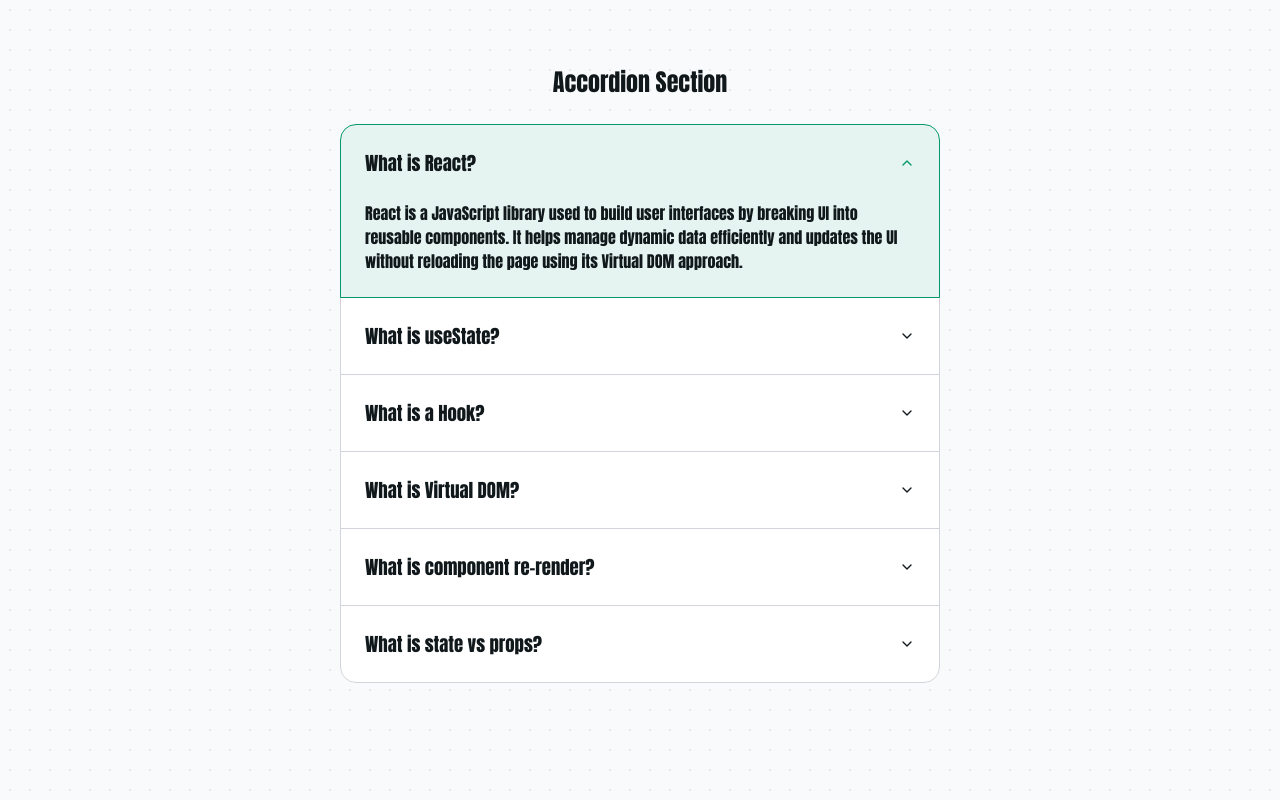
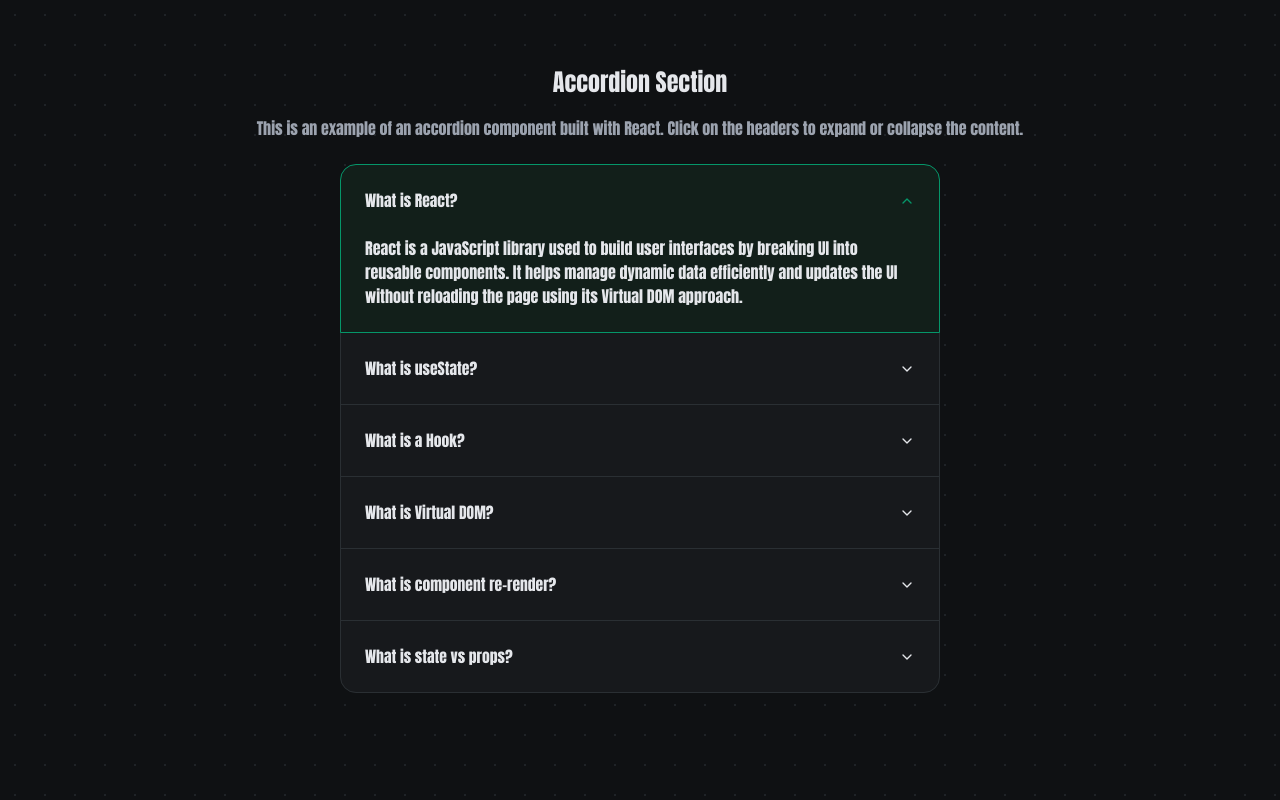
Before and after one commit to farhan-6710/accordion-component, a React (Vite) app: page / in a window 1280 px wide. Built offline with nearby package versions, Linux system fonts and the light colour scheme; a web font is replaced by a local one.

Commit message:
feat: implement dark mode toggle and enhance accordion component styling

```diff
--- a/index.html
+++ b/index.html
@@ -1,5 +1,5 @@
 <!doctype html>
-<html lang="en">
+<html lang="en" class="dark">
   <head>
     <meta charset="UTF-8" />
     <link rel="icon" type="image/svg+xml" href="/vite.svg" />
--- a/src/App.tsx
+++ b/src/App.tsx
@@ -1,16 +1,36 @@
 import { DUMMY_FAQ_DATA } from "./constants/accordionData";
 import { AccordionComponent } from "./components/AccordionComponent";
+import { useEffect } from "react";
 
 function App() {
+  const handleToggleTheme = (e: KeyboardEvent) => {
+    if (e.key.toLowerCase() === "d") {
+      document.documentElement.classList.toggle("dark");
+    }
+  };
+
+  useEffect(() => {
+    document.addEventListener("keydown", handleToggleTheme);
+
+    return () => {
+      document.removeEventListener("keydown", handleToggleTheme);
+    };
+  });
   return (
     <main className="main-content" role="main">
       <section
         className="accordion-section"
         aria-labelledby="accordion-heading"
       >
-        <h2 className="accordion-heading" id="accordion-heading">
-          Accordion Section
-        </h2>
+        <div className="accordion-header">
+          <h2 className="accordion-heading" id="accordion-heading">
+            Accordion Section
+          </h2>
+          <p>
+            This is an example of an accordion component built with React. Click
+            on the headers to expand or collapse the content.
+          </p>
+        </div>
         <AccordionComponent data={DUMMY_FAQ_DATA} multipleOpen={false} />
       </section>
     </main>
--- a/src/components/AccordionComponent.tsx
+++ b/src/components/AccordionComponent.tsx
@@ -27,7 +27,7 @@ export const AccordionComponent = ({
           : openId === item.id;
         return (
           <div key={item.id} className={`accordion-item ${isOpen && "open"}`}>
-            <div
+            <button
               className="accordion-trigger"
               onClick={() => {
                 handleAccordionTrigger(item.id);
@@ -36,7 +36,7 @@ export const AccordionComponent = ({
             >
               <h3>{item.title}</h3>
               <AccordionTriggerIcon />
-            </div>
+            </button>
             <div className="accordion-content">
               <div className="accordion-content-wrapper">
                 <p>{item.content}</p>
--- a/src/styles.css
+++ b/src/styles.css
@@ -9,6 +9,25 @@
 }
 
 :root {
+  --background: #f9fafb;
+  --foreground: #11181c;
+  --primary: #059669;
+  --primary-foreground: #022c22;
+  --card: #ffffff;
+  --glow-bg: #0596691a;
+  --muted: #e5e7eb;
+  --muted-foreground: #6b7280;
+  --border: #d1d5db;
+
+  /* spacings and border radius */
+  --space-sm: 0.5rem;
+  --space-md: 1rem;
+  --space-lg: 1.5rem;
+  --space-xl: 2rem;
+  --space-2xl: 4rem;
+}
+
+.dark {
   --background: #0f1113;
   --foreground: #e5e7eb;
   --primary: #059669;
@@ -25,20 +44,6 @@
   --space-lg: 1.5rem;
   --space-xl: 2rem;
   --space-2xl: 4rem;
-}
-
-@media (prefers-color-scheme: light) {
-  :root {
-    --background: #f9fafb;
-    --foreground: #11181c;
-    --primary: #059669;
-    --primary-foreground: #022c22;
-    --card: #ffffff;
-    --glow-bg: #0596691a;
-    --muted: #e5e7eb;
-    --muted-foreground: #6b7280;
-    --border: #d1d5db;
-  }
 }
 
 @media (max-width: 768px) {
@@ -58,7 +63,7 @@ body {
 
 .main-content {
   min-height: 100vh;
-  background-size: 20px 20px;
+  background-size: 30px 30px;
   background-image: radial-gradient(var(--muted) 1px, transparent 1px);
 }
 
@@ -71,8 +76,15 @@ body {
   gap: var(--space-lg);
 }
 
-.accordion-heading {
+.accordion-header {
+  display: flex;
+  flex-direction: column;
+  gap: var(--space-md);
   text-align: center;
+}
+
+.accordion-header p {
+  color: var(--muted-foreground);
 }
 
 .accordion-container {
@@ -113,11 +125,16 @@ body {
 }
 
 .accordion-trigger {
+  display: flex;
+  width: 100%;
+  background-color: transparent;
+  color: var(--foreground);
   padding: var(--space-lg) var(--space-lg);
   display: flex;
   justify-content: space-between;
   align-items: center;
   cursor: pointer;
+  border: none;
 }
 
 .accordion-item .accordion-trigger svg {
```
